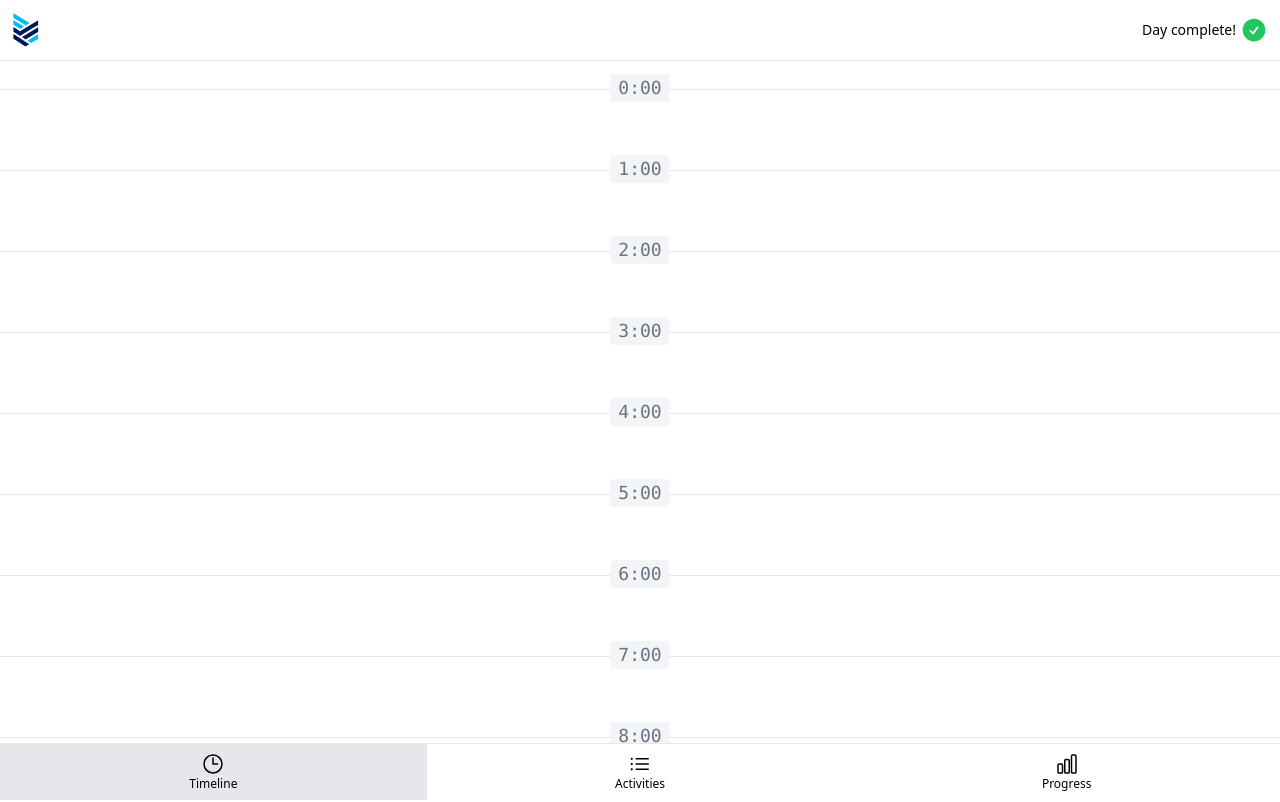
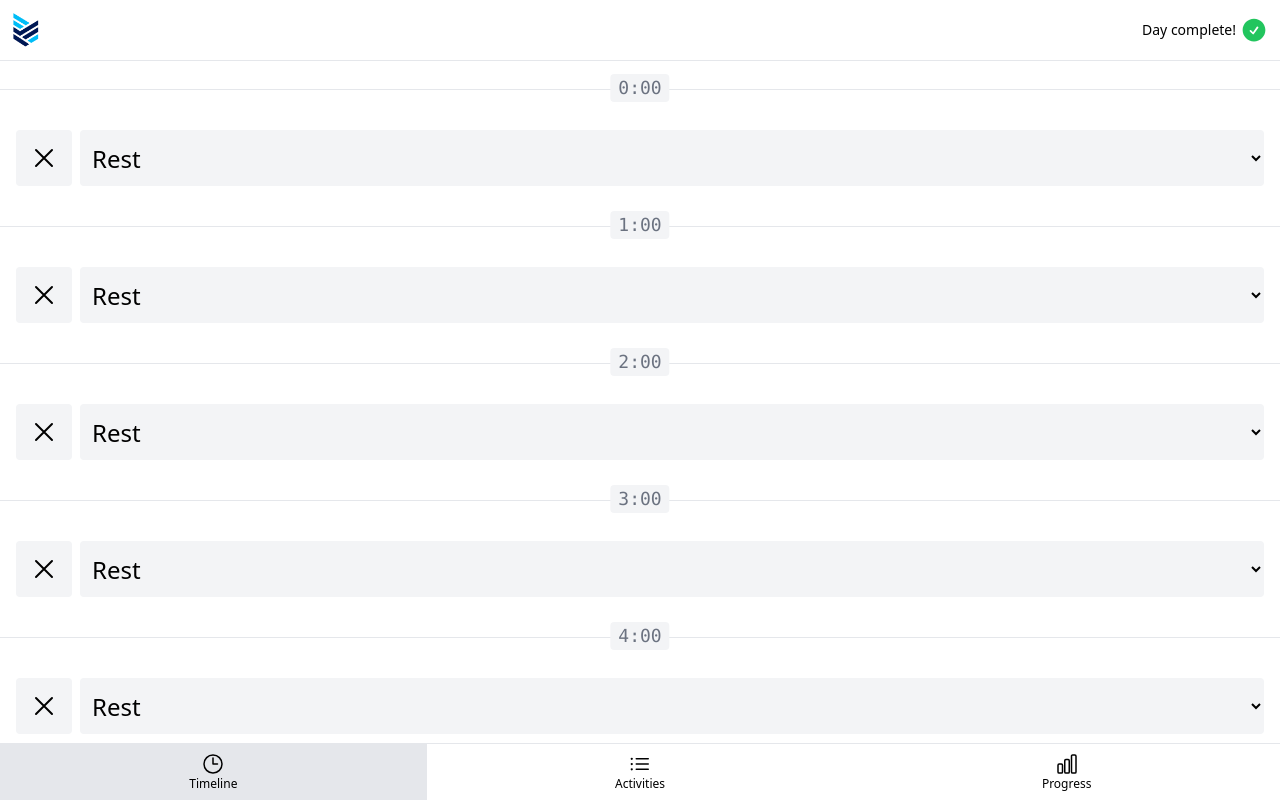
Before and after one commit to Xploitable/ontrack, a Vue app: page /#timeline in a window 1280 px wide. Shown: the top 802 px of the page. Built offline with nearby package versions, Linux system fonts and the light colour scheme.

Commit message:
добавлены выпадающие списки активностей

```diff
--- a/src/App.vue
+++ b/src/App.vue
@@ -6,7 +6,7 @@
   import TheActivities from './pages/TheActivities.vue'
   import TheProgress from './pages/TheProgress.vue'
   import { PAGE_ACTIVITIES, PAGE_PROGRESS, PAGE_TIMELINE } from './constants'
-  import { normalizePageHash } from './functions'
+  import { normalizePageHash, generateTimelineItems } from './functions'
 
   const currentPage = ref(normalizePageHash())
 
@@ -14,6 +14,7 @@
     currentPage.value = page
   }
 
+  const timelineItems = generateTimelineItems()
 </script>
 
 <template>
@@ -24,7 +25,7 @@
   />
 
   <main class="flex flex-grow flex-col">
-    <TheTimeline v-show="currentPage === PAGE_TIMELINE" />
+    <TheTimeline v-show="currentPage === PAGE_TIMELINE" :timeline-items="timelineItems"/>
     <TheActivities v-show="currentPage === PAGE_ACTIVITIES" />
     <TheProgress v-show="currentPage === PAGE_PROGRESS" />
   </main>
--- a/src/components/TimelineItem.vue
+++ b/src/components/TimelineItem.vue
@@ -1,4 +1,5 @@
 <script setup>
+    import { XMarkIcon } from '@heroicons/vue/24/outline'
     const props = defineProps(['timelineItem'])
 
     const hourLinkClasses = [
@@ -7,6 +8,12 @@
       props.timelineItem.hour === new Date().getHours()
         ? 'bg-purple-900 font-black text-white'
         : 'bg-gray-100 text-gray-500'
+    ]
+
+    const options = [
+      {value: 1, label: 'Coding'},
+      {value: 2, label: 'Reading'},
+      {value: 3, label: 'Training'},
     ]
 </script>
 <template>
@@ -18,5 +25,18 @@
       >
         {{ timelineItem.hour }}:00
       </a>
+      <div class="flex gap-2">
+        <button
+         class="rounded bg-gray-100 p-3 enabled:hover:bg-gray-200 disabled:cursor-not-allowed disabled:opacity-50"
+        >
+          <XMarkIcon class="h-8"/>
+        </button>
+        <select name="" id="" class="w-full truncate rounded bg-gray-100 py-1 px-2 text-2xl">
+          <option selected disabled value="">Rest</option>
+          <option v-for="{ value, label } in options" :key="value" :value="value">
+            {{ label }}
+          </option>
+        </select>
+      </div>
      </li>
 </template>
--- a/src/pages/TheTimeline.vue
+++ b/src/pages/TheTimeline.vue
@@ -1,8 +1,7 @@
 <script setup>
     import TimelineItem from '@/components/TimelineItem.vue'
-    import { generateTimelineItems } from '../functions'
 
-    const timelineItems = generateTimelineItems()
+    defineProps(['timelineItems'])
 </script>
 
 <template>
```
